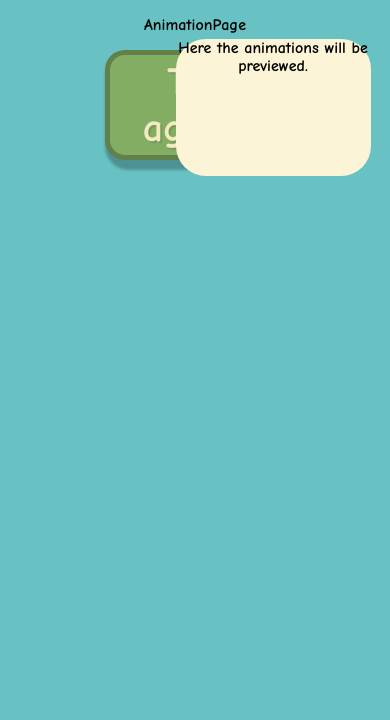
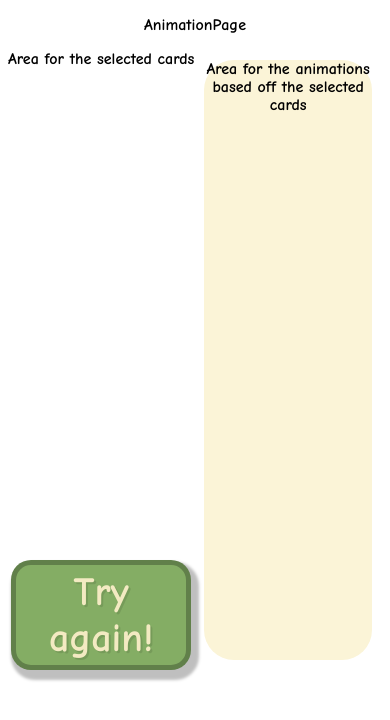
Before and after one commit to IT2901-Tiles/Tiles, a React (Create React App) app in the folder tiles01/: page /animation in a window 390 px wide. Shown: the top 720 px of the page. Built offline with nearby package versions, Linux system fonts and the light colour scheme.

Commit message:
implemented grid structure so its responsive

```diff
--- a/tiles01/src/AnimationPage.css
+++ b/tiles01/src/AnimationPage.css
@@ -1,23 +1,26 @@
 /* CSS-styling for the components/page of AnimationPage.jsx - feel free to incorporate this in a common CSS-file */
 
-.animationsSquareRestriction {
-    position: absolute;
-    right: 1px;
+/* The styling below belongs to the grid-outline of AnimationsPreview.jsx */
 
+.gridAnimationsPage {
+    display: grid;
+    grid-template-columns: auto auto auto auto;
+    width: 100%;
+    height: 5vw;
 }
 
-/*fjern denne, blir sikkert lagt til i en annen request*/
-body {
-    background-color: #68C2C4;
+.gridAnimationItem3 {
+    grid-area: 2 / 1 / span 2 / span 2;
 }
 
-.animationSquare {
+.gridAnimationItem4 {
+    grid-area: 2 / 3 / span 2 / span 2;
     background-color: #FBF4D7;
-    width: 50vw;
-    height: 35vw;
     border-radius: 30px;
-    position: absolute;
-    right: 5vw;
-    top: 10vw;
+    height: 600px;
+    margin: 10px;
+}
 
+.gridAnimationItem5 {
+    grid-area: 3 / 1 / 3 / 3;
 }
--- a/tiles01/src/Components/AnimationsPreview.jsx
+++ b/tiles01/src/Components/AnimationsPreview.jsx
@@ -1,11 +1,20 @@
 import React from 'react';
+import LinkButton from './LinkButton';
 
 // Component for the preview of the animations in the animation page (final step of the process)
 
 function AnimationsPreview() {
     return(
-        <div className="animationSquare">
-            Here the animations will be previewed.
+        <div className="gridAnimationsPage">
+            <div className="gridAnimationItem3">
+                Area for the selected cards
+            </div>
+            <div className="gridAnimationItem4">
+                Area for the animations based off the selected cards
+            </div>
+            <div className="gridAnimationItem5">
+            <LinkButton title="Try again!" target="/" size="Large" category="animation"></LinkButton>
+            </div>
         </div>
     )
 }
--- a/tiles01/src/Pages/AnimationPage.jsx
+++ b/tiles01/src/Pages/AnimationPage.jsx
@@ -11,7 +11,6 @@ function AnimationPage() {
                 AnimationPage
             </p>
                 <AnimationsPreview />
-            <LinkButton title="Try again!" target="/" size="Large" category="animation"></LinkButton>
         </div>
     );
 }
```
Also changed, not shown: 1 other file (tests, documents, lock files or other folders).
